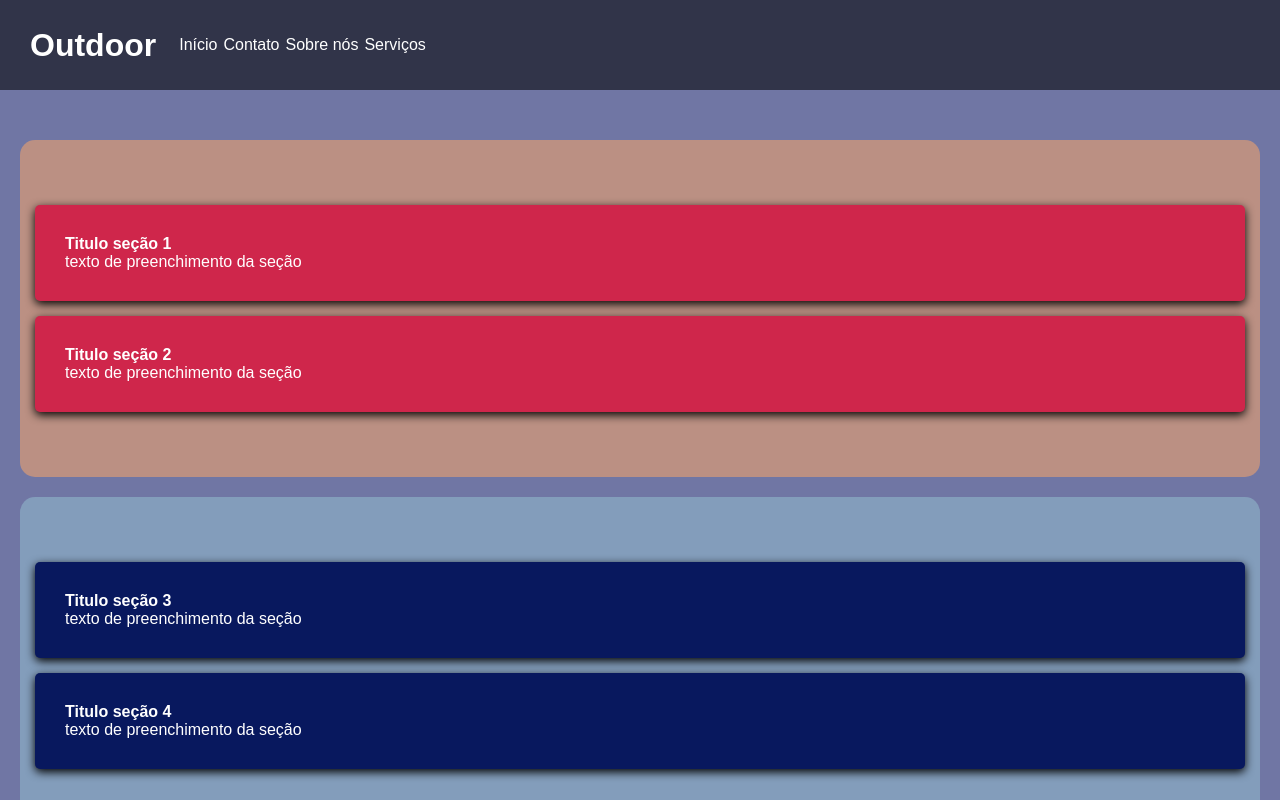
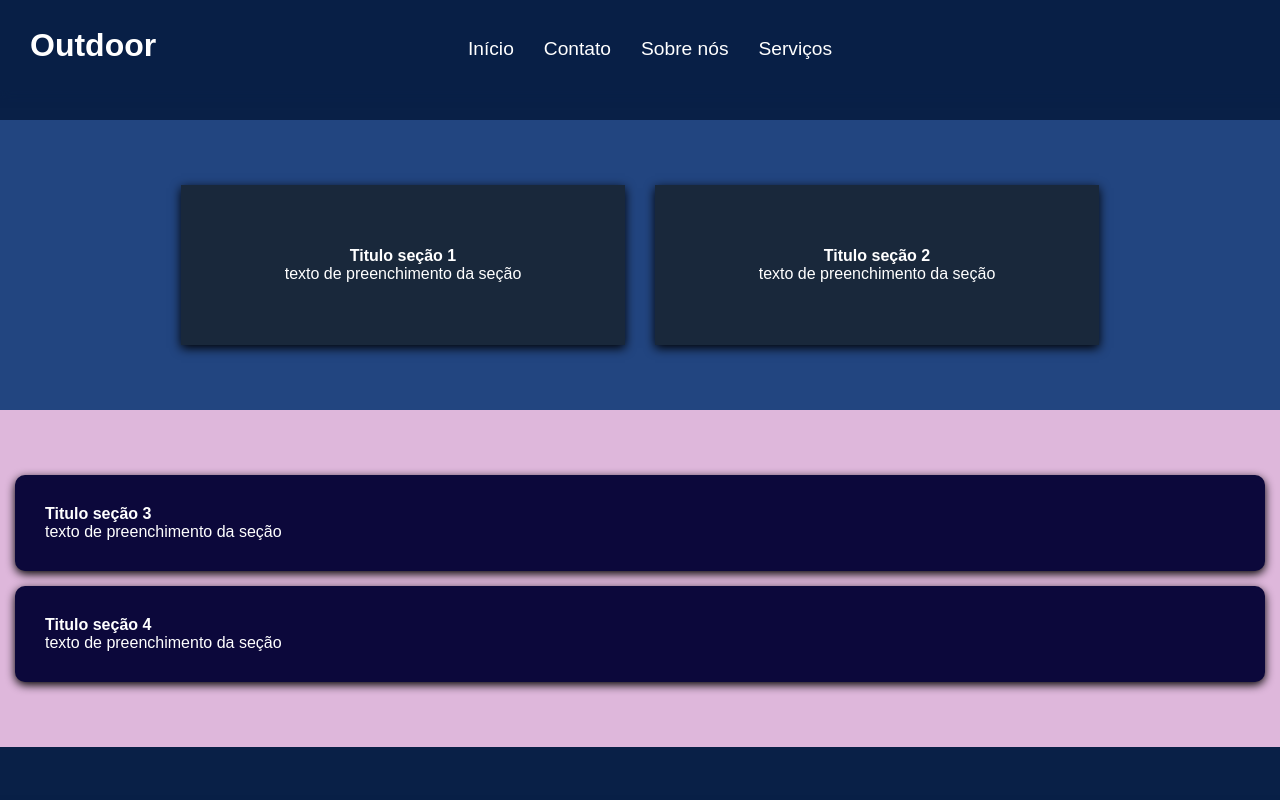
Before and after one commit to MRA-Web/outdoor, a plain HTML site: page site/index.html in a window 1280 px wide. Shown: the top 800 px of the page. Drawn offline with Linux system fonts and the light colour scheme.

Commit message:
Mudando muita coisa

```diff
--- a/site/index.html
+++ b/site/index.html
@@ -1,6 +1,6 @@
 <!DOCTYPE html>
 <html lang="pt-br">
-<head>
+  <head>
     <meta charset="UTF-8">
     <meta name="viewport" content="width=device-width, initial-scale=1.0">
     <link rel="stylesheet" href="style.css">
@@ -14,12 +14,12 @@
 
         <nav class="barra-navegacao">
 
-            <ul>
-                <li><a href="#">Início</a></li>
-                <li><a href="#">Contato</a></li>
-                <li><a href="#">Sobre nós</a></li>
-                <li><a href="#">Serviços</a></li>
-            </ul>
+          <ul>
+            <li><a href="#">Início<hr></a></li>
+            <li><a href="#">Contato<hr></a></li>
+            <li><a href="#">Sobre nós<hr></a></li>
+            <li><a href="#">Serviços<hr></a></li>
+          </ul>
 
         </nav>
 
--- a/site/style.css
+++ b/site/style.css
@@ -5,7 +5,7 @@
 }
 
 body{
-    background-color: #7076a4;
+    background-color: #092047;
     a{text-decoration: none;}
 }
 
@@ -14,14 +14,23 @@ body, header, main, footer{
     width: 100% !important;
 }
 
+header, footer{
+    background-color: #09204794;
+    backdrop-filter: blur(10px);
+    box-shadow: 0px 3px 10px #09204794;
+}
+
 header{
+    /* a cor do background está definida
+    em conjunto com o footer (acima)*/
+
     position: fixed;
     top: 0;
     padding: 10px;
     height: 70px;
-    background-color: #313449;
-    display: flex;
-    flex-direction: row;
+    display: grid;
+    grid-template-columns: 10% 80% 10%;
+    align-content: center;
 
     *{ /* todos dentro do header */
         color: #fff;
@@ -30,6 +39,7 @@ header{
     }
 
     a.logo{
+        display: flex;
         margin: 0 20px;
         color: white;
         text-decoration: none;
@@ -37,17 +47,46 @@ header{
 
     nav.barra-navegacao{
         display: grid;
+        place-self: center;
+        margin-top: 15px;
+        font-size: 120%;
+
 
         *{ /* todos dentro da nav.barra-navegacao */
             align-content: center;
             text-align: center;
+            align-items: center;
         }
         ul{
             list-style-type: none;
             display: flex;
             flex-direction: row;
 
-            li{margin: 0 3px;}
+            li{
+                margin: 0 15px;
+                a{
+                    display: grid;
+                    grid-template-rows: 70% 30%;
+                    justify-items: center;
+
+                    hr{
+                        overflow: hidden;
+                        border-width: 0 0 3px 0;
+                        border-radius: 3px;
+                        width: 0;
+                        transition: all 0.4s;
+                    }
+                }
+
+                :hover{ /* quando o li está sob hover*/
+                    hr{
+                        overflow: visible;
+                        width: 100%;
+                        color: #ffffff;
+                        transition: all 0.4s;
+                    }
+                }
+            }
         }
     }
 }
@@ -58,16 +97,17 @@ main{
     min-height : 100%;
 
     .main-section-container {
-        padding: 20px;
+        padding: 20px 0;
+        display: grid;
+        justify-items: center;
 
         .medium-container-1, .medium-container-2{ /* todos os containers médios */
             height: fit-content;
             padding: 50px 0;
-            margin: 20px 0;
-            border-radius: 15px;
+            width: 100%;
 
             .section-child{ /* os filhos dos containers médios */
-                border-radius: 5px;
+                border-radius: 10px;
                 padding: 30px;
                 margin: 15px 15px;
                 box-shadow: 0px 3px 10px rgb(0, 0, 0);
@@ -77,20 +117,35 @@ main{
         /* mudando as cores individualmente */
 
         .medium-container-1{
-            background-color: #bb9083;
-            .section-child{background-color:#cf264b;}
+            background-color: #224580;
+            width: 100%;
+            display: flex;
+            flex-direction: row;
+            justify-content: center;
+
+            .section-child{
+                border-radius: 0;
+                background-color:#19283b;
+                height: 100px;
+                text-align: center;
+                align-content: center;
+                width: 30%;
+            }
+
         }
 
        .medium-container-2{
-            background-color: #839dbb;
-            .section-child{background-color:#08185e;}
+            background-color: #deb7db;
+            .section-child{background-color:#0c083b;}
         }
     }
 }
 
 footer{
+    /* a cor do background está definida
+    em conjunto com o header (acima)*/
+
     bottom: 0;
-    background-color: #313449;
     color: white;
     height: 100px;
     align-content: center;
```
Also changed, not shown: site/paletas.css (added, +17 -0 lines).
